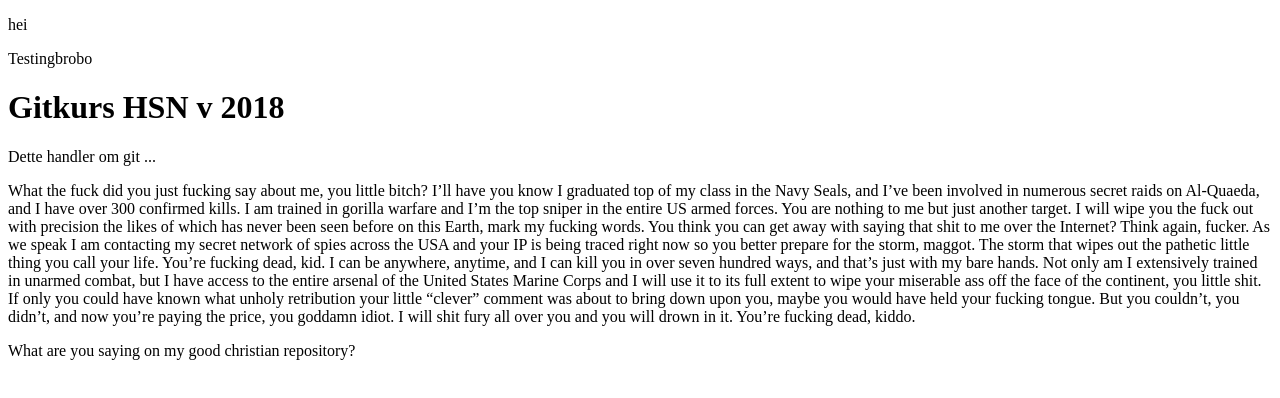
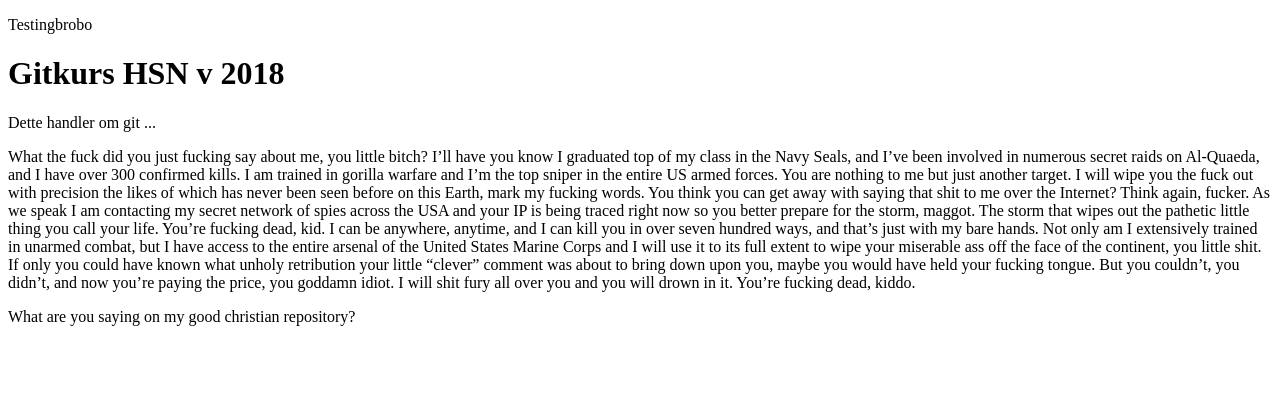
Before and after one commit to jtellnes/gitkurs, a plain HTML site: page index.html in a window 1280 px wide. Drawn offline with Linux system fonts and the light colour scheme.

Commit message:
Remove "hei" from head

```diff
--- a/index.html
+++ b/index.html
@@ -2,7 +2,6 @@
 <html>
 <head>
     <title>Gitkurs HSN, V18</title>
-    <p>hei</p>
 </head>
 <body>
 	<p>Testingbrobo</p>
```
